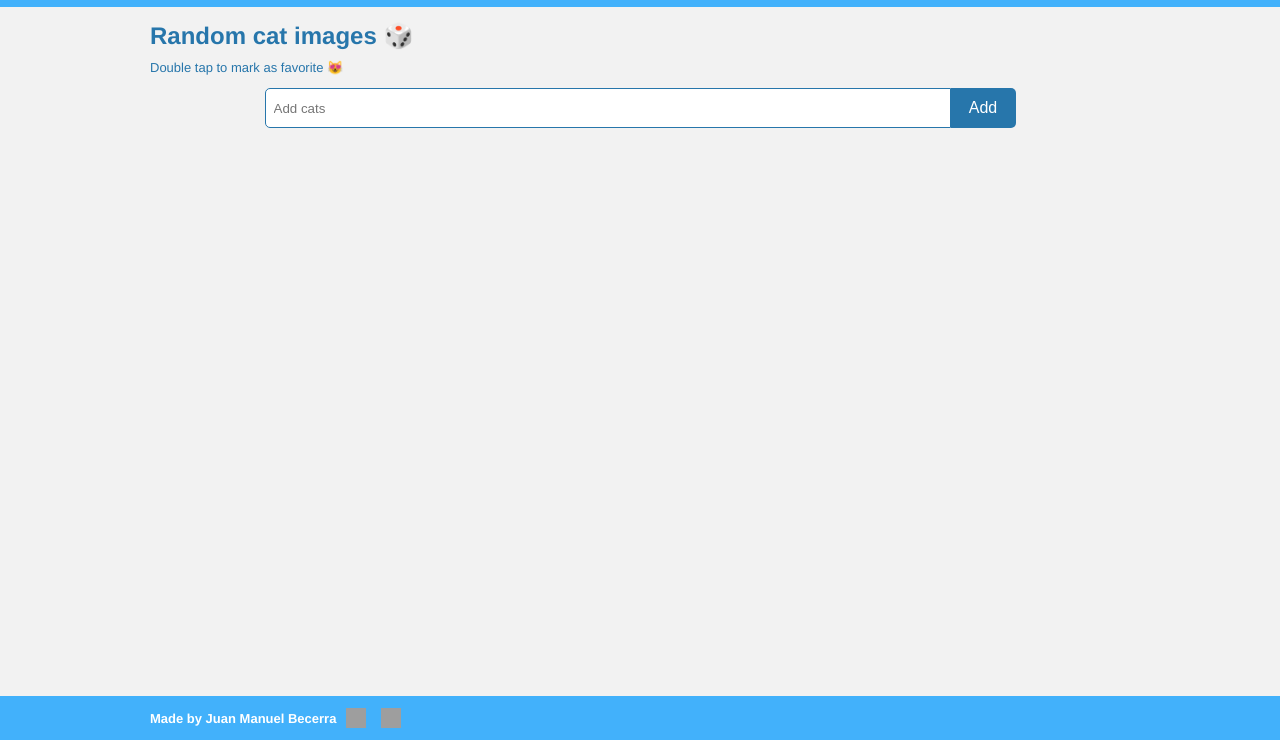
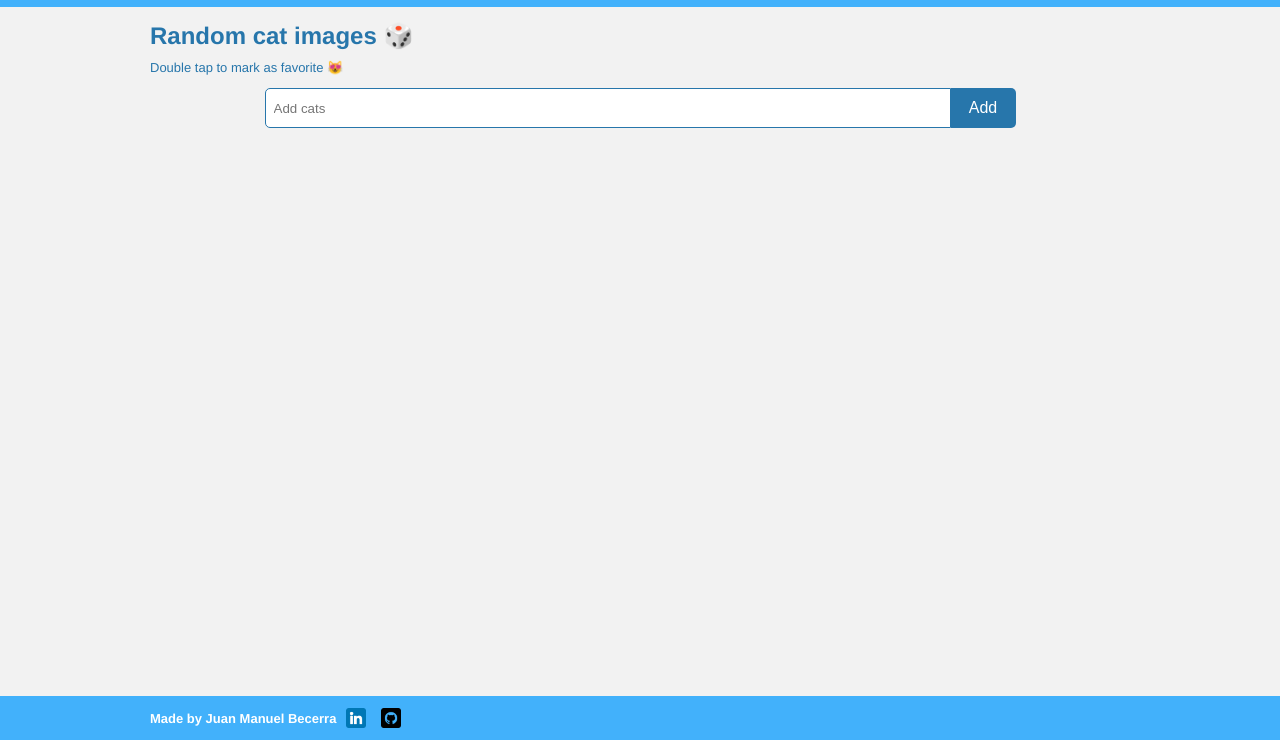
Before and after one commit to JUAN-BH/Cats_API, a website: page src/index.html in a window 1280 px wide. Shown: the part 60-800 px from the top of the page. Drawn offline with nearby package versions, Linux system fonts and the light colour scheme; no server answers; grey boxes are pictures that could not be loaded.

Commit message:
agregando iconos

```diff
--- a/src/css/mobile.css
+++ b/src/css/mobile.css
@@ -378,7 +378,7 @@ footer h2 {
   width: 20px;
   height: 20px;
   margin: auto 10px;
-  background-image: url("https://cdn-icons.flaticon.com/png/512/3536/premium/3536505.png?token=exp=1657406612~hmac=4b9d181f4b2df96aa8c65c52cb040acb");
+  background-image: url("../img/linkedin.png");
   background-size: cover;
   cursor: pointer;
 }
@@ -386,7 +386,7 @@ footer h2 {
   width: 20px;
   height: 20px;
   margin: auto 5px;
-  background-image: url("https://cdn-icons.flaticon.com/png/512/3291/premium/3291695.png?token=exp=1657406988~hmac=85c3841cbfe804a376f3095bcb994870");
+  background-image: url("../img/github.png");
   background-size: cover;
   cursor: pointer;
 }
--- a/src/index.html
+++ b/src/index.html
@@ -5,6 +5,7 @@
     <meta http-equiv="X-UA-Compatible" content="IE=edge" />
     <meta name="viewport" content="width=device-width, initial-scale=1.0" />
     <title>Cats API</title>
+    <link rel="icon" href="../src/img/cat.png"></link>
     <link rel="stylesheet" href="css/mobile.css" />
     <link rel="stylesheet" href="css/tablet.css" media="(min-width: 1024px)" />
     <link
```
Also changed, not shown: src/img/cat.png (added), src/img/github.png (added), src/img/linkedin.png (added).
